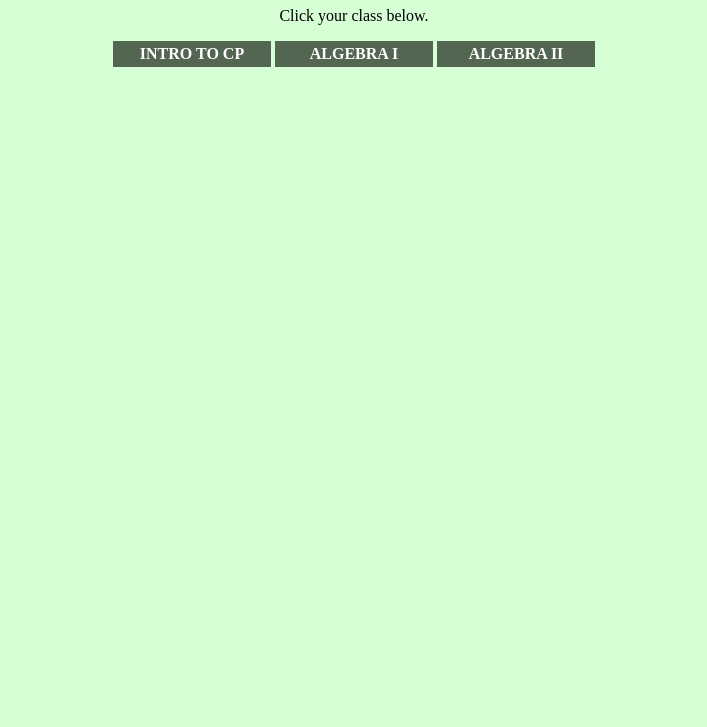
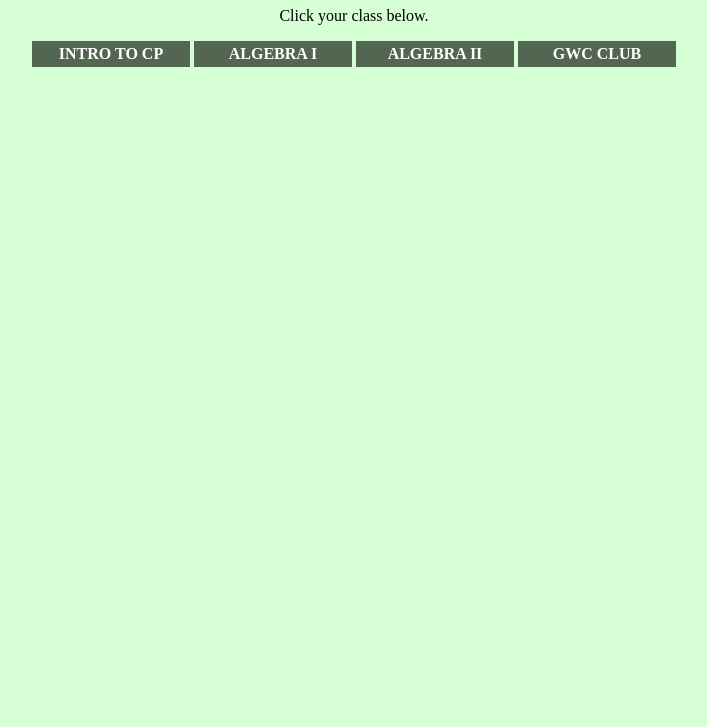
Before and after one commit to mrchanr/chanr.github.io, a plain HTML site: page index.html in a window 1280 px wide. Shown: the part 73-800 px from the top of the page, without its empty margins (286-993 px from the left). Drawn offline with Linux system fonts and the light colour scheme.

Commit message:
add GWC.html page

```diff
--- a/index.html
+++ b/index.html
@@ -17,6 +17,7 @@
         <li> <a href = "./intro.html"> Intro to CP</a></li>
         <li> <a href = "./algebra1.html"> Algebra I </a></li>
         <li> <a href = "./algebra2.html"> Algebra II </a></li>
+        <li> <a href = "./GWC.html"> GWC Club </a></li>
     </ul>
 
 </body>
```
